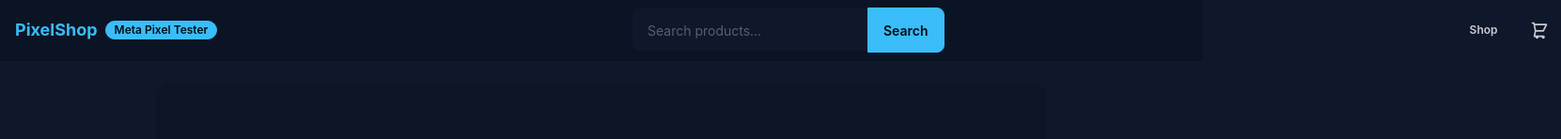
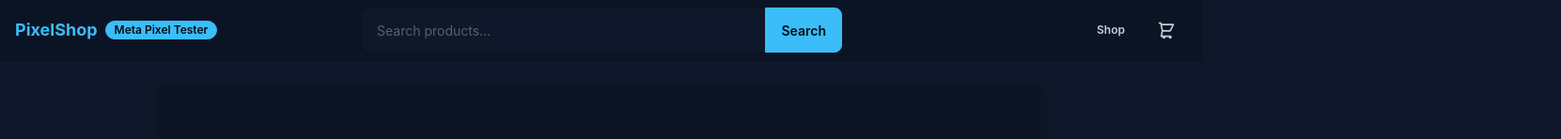
Before and after one commit to Gabrieloxe/gab-meta-pixel-tester, a React (Vite) app: page / in a window 1280 px wide. Shown: the top 148 px of the page at 94% size, 1661 px wide, since content can reach past the window. Built offline with nearby package versions, Linux system fonts and the light colour scheme; no server answers.

Commit message:
Handle website search header position

```diff
--- a/src/components/Header.jsx
+++ b/src/components/Header.jsx
@@ -41,7 +41,7 @@ export default function Header() {
 
   return (
     <header className="navbar bg-base-200/90 backdrop-blur-md border-b border-base-300 sticky top-0 z-50 px-4 gap-4">
-      <div className="navbar-start shrink-0">
+      <div className="navbar-start w-1/4 shrink-0">
         <Link to="/" className="flex items-center gap-2">
           <span className="text-lg font-bold text-primary">PixelShop</span>
           <span className="badge badge-primary badge-sm font-semibold hidden sm:inline-flex">Meta Pixel Tester</span>
@@ -49,7 +49,7 @@ export default function Header() {
       </div>
 
       <div className="flex-1 flex justify-center px-4">
-        <form className="flex w-full max-w-md" onSubmit={handleSearch}>
+        <form className="flex w-full max-w-lg" onSubmit={handleSearch}>
           <input
             className="flex-1 h-12 px-4 rounded-l-lg bg-base-100 border border-base-300 border-r-0 text-sm placeholder:text-base-content/40 focus:outline-none focus:border-primary"
             type="text"
@@ -63,7 +63,7 @@ export default function Header() {
         </form>
       </div>
 
-      <div className="navbar-end shrink-0 gap-2">
+      <div className="navbar-end w-1/4 shrink-0 justify-end gap-2">
         <Link to="/" className="btn btn-ghost btn-sm">
           Shop
         </Link>
```
